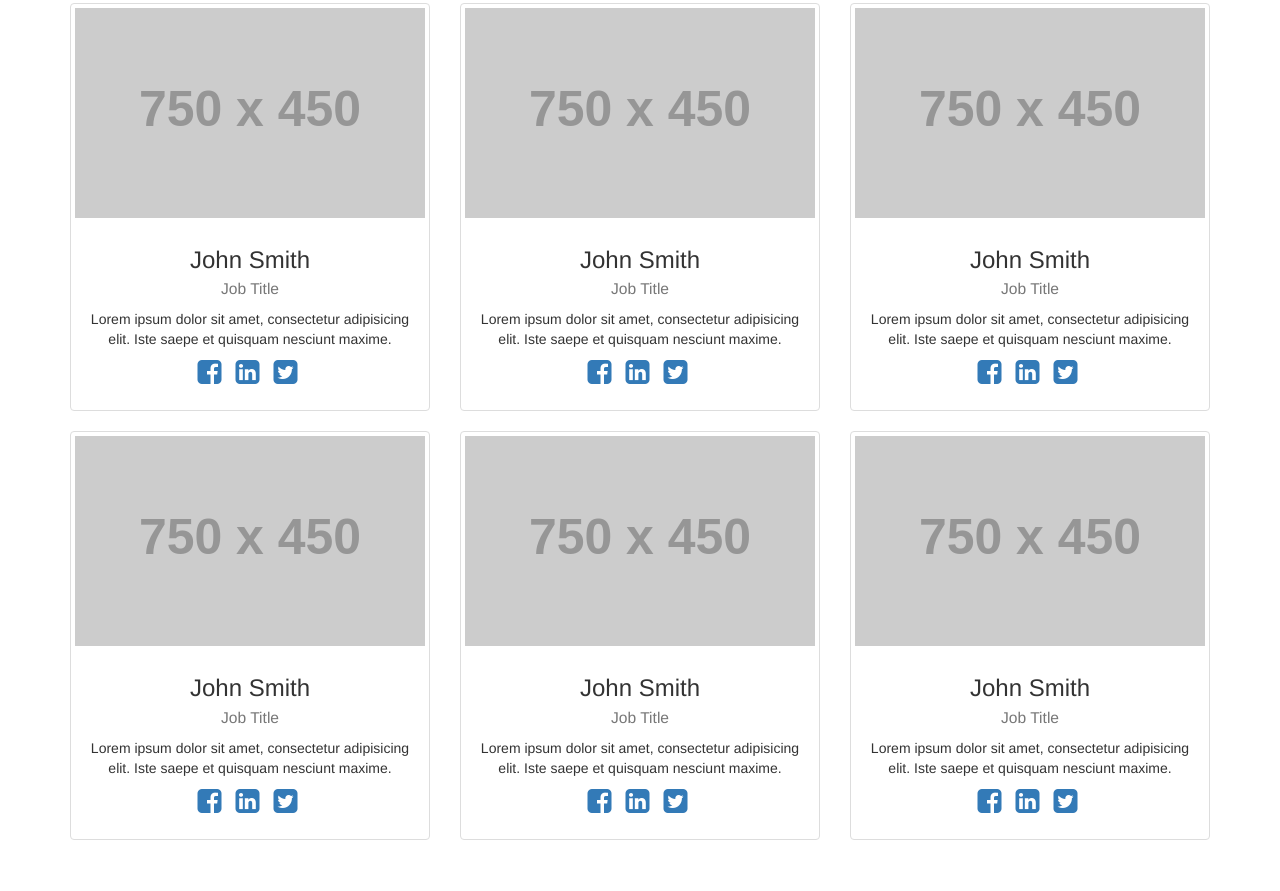
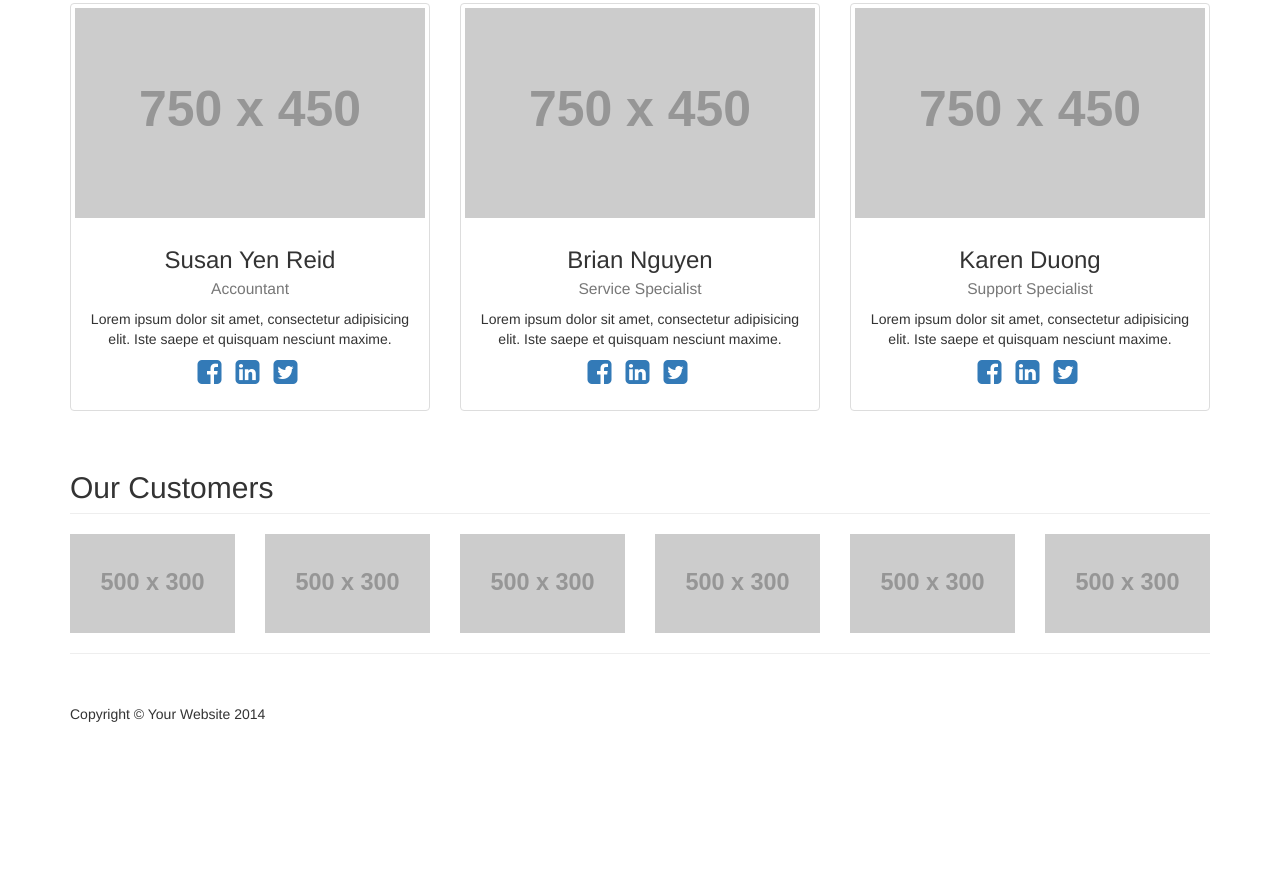
Before and after one commit to bnguyen07/susanmultiservices, a plain HTML site: page about.html in a window 1280 px wide. Shown: the part 649-1540 px from the top of the page. After the commit the page ends 1433 px from the top, so only its background shows below. Drawn offline with Linux system fonts and the light colour scheme; placeholder pictures from the web are drawn by us.

Commit message:
Updated About page

```diff
--- a/about.html
+++ b/about.html
@@ -124,7 +124,7 @@
         <div class="row">
             <div class="col-lg-12">
                 <h1 class="page-header">About
-                    <small>Subheading</small>
+                    <small>Susan Multi-Services</small>
                 </h1>
                 <ol class="breadcrumb">
                     <li><a href="index.html">Home</a>
@@ -141,7 +141,7 @@
                 <img class="img-responsive" src="http://placehold.it/750x450" alt="">
             </div>
             <div class="col-md-6">
-                <h2>About Modern Business</h2>
+                <h2>About Susan Multi-Services</h2>
                 <p>Lorem ipsum dolor sit amet, consectetur adipisicing elit. Sed voluptate nihil eum consectetur similique? Consectetur, quod, incidunt, harum nisi dolores delectus reprehenderit voluptatem perferendis dicta dolorem non blanditiis ex fugiat.</p>
                 <p>Lorem ipsum dolor sit amet, consectetur adipisicing elit. Saepe, magni, aperiam vitae illum voluptatum aut sequi impedit non velit ab ea pariatur sint quidem corporis eveniet. Odit, temporibus reprehenderit dolorum!</p>
                 <p>Lorem ipsum dolor sit amet, consectetur adipisicing elit. Et, consequuntur, modi mollitia corporis ipsa voluptate corrupti eum ratione ex ea praesentium quibusdam? Aut, in eum facere corrupti necessitatibus perspiciatis quis?</p>
@@ -155,6 +155,82 @@
                 <h2 class="page-header">Our Team</h2>
             </div>
             <div class="col-md-4 text-center">
+                <div class="thumbnail">
+                    <img class="img-responsive" src="http://placehold.it/750x450" alt="">
+                    <div class="caption">
+                        <h3>Susan Yen Reid<br>
+                            <small>Accountant</small>
+                        </h3>
+                        <p>Lorem ipsum dolor sit amet, consectetur adipisicing elit. Iste saepe et quisquam nesciunt maxime.</p>
+                        <ul class="list-inline">
+                            <li><a href="#"><i class="fa fa-2x fa-facebook-square"></i></a>
+                            </li>
+                            <li><a href="#"><i class="fa fa-2x fa-linkedin-square"></i></a>
+                            </li>
+                            <li><a href="#"><i class="fa fa-2x fa-twitter-square"></i></a>
+                            </li>
+                        </ul>
+                    </div>
+                </div>
+            </div>
+            <div class="col-md-4 text-center">
+                <div class="thumbnail">
+                    <img class="img-responsive" src="http://placehold.it/750x450" alt="">
+                    <div class="caption">
+                        <h3>Brian Nguyen<br>
+                            <small>Service Specialist</small>
+                        </h3>
+                        <p>Lorem ipsum dolor sit amet, consectetur adipisicing elit. Iste saepe et quisquam nesciunt maxime.</p>
+                        <ul class="list-inline">
+                            <li><a href="#"><i class="fa fa-2x fa-facebook-square"></i></a>
+                            </li>
+                            <li><a href="#"><i class="fa fa-2x fa-linkedin-square"></i></a>
+                            </li>
+                            <li><a href="#"><i class="fa fa-2x fa-twitter-square"></i></a>
+                            </li>
+                        </ul>
+                    </div>
+                </div>
+            </div>
+            <!--<div class="col-md-4 text-center">
+                <div class="thumbnail">
+                    <img class="img-responsive" src="http://placehold.it/750x450" alt="">
+                    <div class="caption">
+                        <h3>Bob Reid<br>
+                            <small>Engineer</small>
+                        </h3>
+                        <p>Lorem ipsum dolor sit amet, consectetur adipisicing elit. Iste saepe et quisquam nesciunt maxime.</p>
+                        <ul class="list-inline">
+                            <li><a href="#"><i class="fa fa-2x fa-facebook-square"></i></a>
+                            </li>
+                            <li><a href="#"><i class="fa fa-2x fa-linkedin-square"></i></a>
+                            </li>
+                            <li><a href="#"><i class="fa fa-2x fa-twitter-square"></i></a>
+                            </li>
+                        </ul>
+                    </div>
+                </div>
+            </div>-->
+            <div class="col-md-4 text-center">
+                <div class="thumbnail">
+                    <img class="img-responsive" src="http://placehold.it/750x450" alt="">
+                    <div class="caption">
+                        <h3>Karen Duong<br>
+                            <small>Support Specialist</small>
+                        </h3>
+                        <p>Lorem ipsum dolor sit amet, consectetur adipisicing elit. Iste saepe et quisquam nesciunt maxime.</p>
+                        <ul class="list-inline">
+                            <li><a href="#"><i class="fa fa-2x fa-facebook-square"></i></a>
+                            </li>
+                            <li><a href="#"><i class="fa fa-2x fa-linkedin-square"></i></a>
+                            </li>
+                            <li><a href="#"><i class="fa fa-2x fa-twitter-square"></i></a>
+                            </li>
+                        </ul>
+                    </div>
+                </div>
+            </div>
+            <!--<div class="col-md-4 text-center">
                 <div class="thumbnail">
                     <img class="img-responsive" src="http://placehold.it/750x450" alt="">
                     <div class="caption">
@@ -191,83 +267,7 @@
                         </ul>
                     </div>
                 </div>
-            </div>
-            <div class="col-md-4 text-center">
-                <div class="thumbnail">
-                    <img class="img-responsive" src="http://placehold.it/750x450" alt="">
-                    <div class="caption">
-                        <h3>John Smith<br>
-                            <small>Job Title</small>
-                        </h3>
-                        <p>Lorem ipsum dolor sit amet, consectetur adipisicing elit. Iste saepe et quisquam nesciunt maxime.</p>
-                        <ul class="list-inline">
-                            <li><a href="#"><i class="fa fa-2x fa-facebook-square"></i></a>
-                            </li>
-                            <li><a href="#"><i class="fa fa-2x fa-linkedin-square"></i></a>
-                            </li>
-                            <li><a href="#"><i class="fa fa-2x fa-twitter-square"></i></a>
-                            </li>
-                        </ul>
-                    </div>
-                </div>
-            </div>
-            <div class="col-md-4 text-center">
-                <div class="thumbnail">
-                    <img class="img-responsive" src="http://placehold.it/750x450" alt="">
-                    <div class="caption">
-                        <h3>John Smith<br>
-                            <small>Job Title</small>
-                        </h3>
-                        <p>Lorem ipsum dolor sit amet, consectetur adipisicing elit. Iste saepe et quisquam nesciunt maxime.</p>
-                        <ul class="list-inline">
-                            <li><a href="#"><i class="fa fa-2x fa-facebook-square"></i></a>
-                            </li>
-                            <li><a href="#"><i class="fa fa-2x fa-linkedin-square"></i></a>
-                            </li>
-                            <li><a href="#"><i class="fa fa-2x fa-twitter-square"></i></a>
-                            </li>
-                        </ul>
-                    </div>
-                </div>
-            </div>
-            <div class="col-md-4 text-center">
-                <div class="thumbnail">
-                    <img class="img-responsive" src="http://placehold.it/750x450" alt="">
-                    <div class="caption">
-                        <h3>John Smith<br>
-                            <small>Job Title</small>
-                        </h3>
-                        <p>Lorem ipsum dolor sit amet, consectetur adipisicing elit. Iste saepe et quisquam nesciunt maxime.</p>
-                        <ul class="list-inline">
-                            <li><a href="#"><i class="fa fa-2x fa-facebook-square"></i></a>
-                            </li>
-                            <li><a href="#"><i class="fa fa-2x fa-linkedin-square"></i></a>
-                            </li>
-                            <li><a href="#"><i class="fa fa-2x fa-twitter-square"></i></a>
-                            </li>
-                        </ul>
-                    </div>
-                </div>
-            </div>
-            <div class="col-md-4 text-center">
-                <div class="thumbnail">
-                    <img class="img-responsive" src="http://placehold.it/750x450" alt="">
-                    <div class="caption">
-                        <h3>John Smith<br>
-                            <small>Job Title</small>
-                        </h3>
-                        <p>Lorem ipsum dolor sit amet, consectetur adipisicing elit. Iste saepe et quisquam nesciunt maxime.</p>
-                        <ul class="list-inline">
-                            <li><a href="#"><i class="fa fa-2x fa-facebook-square"></i></a>
-                            </li>
-                            <li><a href="#"><i class="fa fa-2x fa-linkedin-square"></i></a>
-                            </li>
-                            <li><a href="#"><i class="fa fa-2x fa-twitter-square"></i></a>
-                            </li>
-                        </ul>
-                    </div>
-                </div>
-            </div>
+            </div>-->
         </div>
         <!-- /.row -->
 
```
